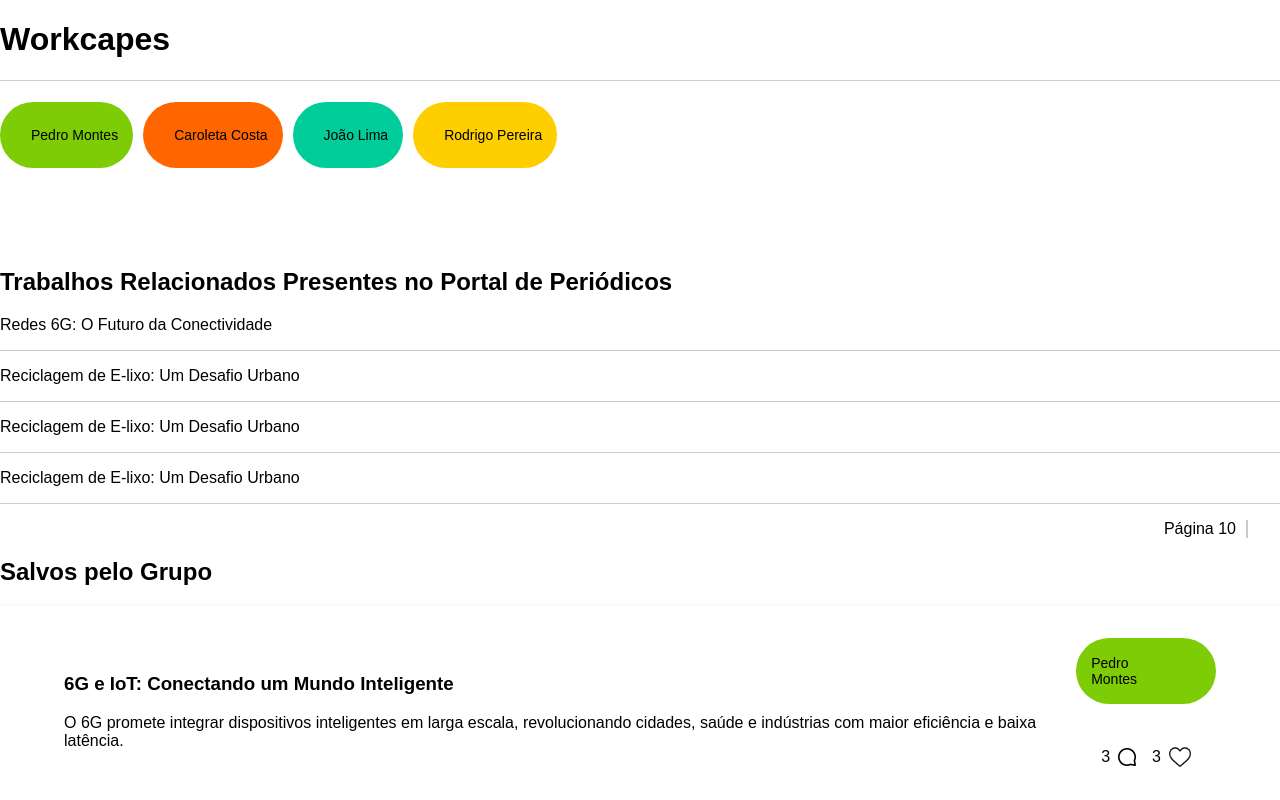
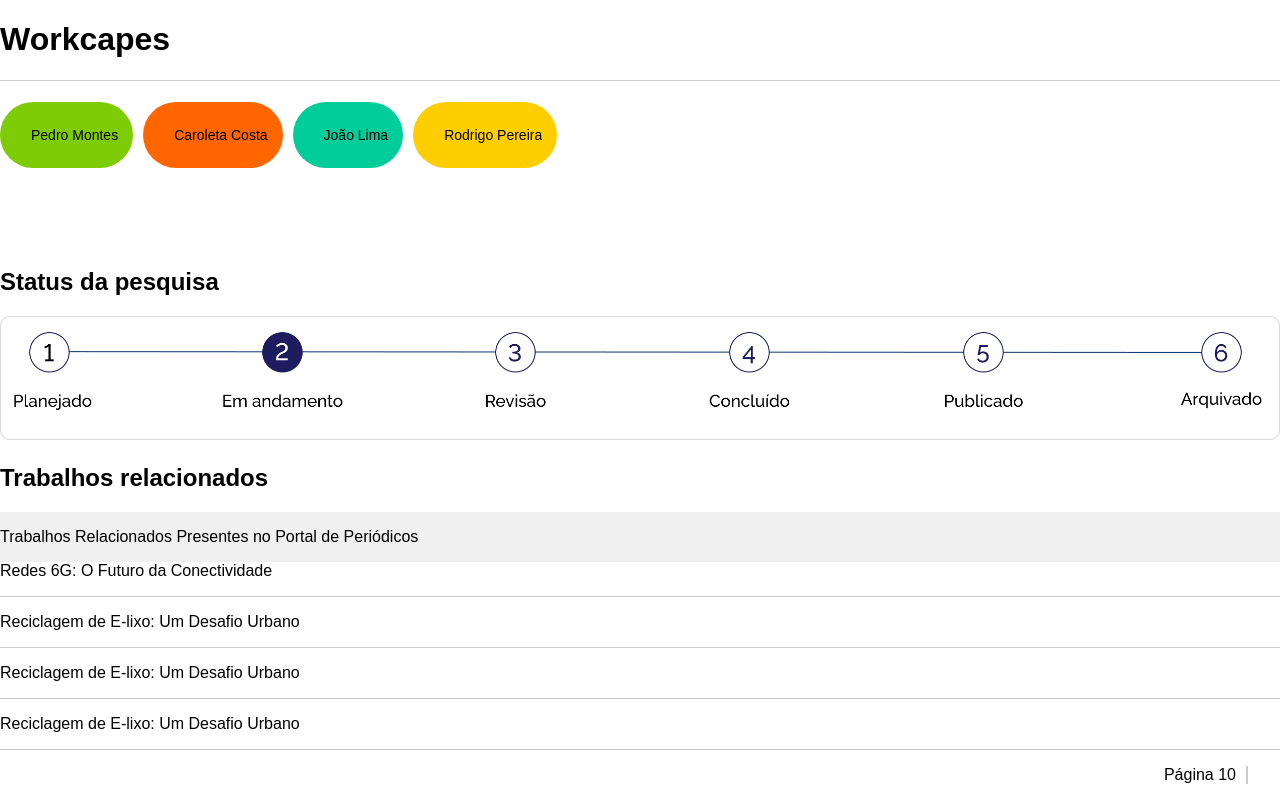
Before and after one commit to fernandesbarreto/capes-hacka, a React (Create React App) app in the folder capes/: page /researchgroup in a window 1280 px wide. Shown: the top 800 px of the page. Built offline with nearby package versions, Linux system fonts and the light colour scheme; a web font is replaced by a local one.

Commit message:
add work status

```diff
--- a/capes/src/components/ResearchGroup.js
+++ b/capes/src/components/ResearchGroup.js
@@ -4,6 +4,7 @@ import "../style/ResearchGroup.css";
 import commentIcon from "../assets/commenticon.png";
 import heartIcon from "../assets/hearticon.png";
 import SugestedWorks from "./SugestedWorks";
+import workStatus from "../assets/workstatus.png";
 
 const ResearchGroup = () => {
   const location = useLocation();
@@ -84,6 +85,7 @@ const ResearchGroup = () => {
           <h1>{description}</h1>
         </div>
 
+
         <div className="tags-container">
           {persons.map((person) => (
             <div key={person.id} className="tag" style={{ backgroundColor: colors[person.id % 4] }}>
@@ -93,6 +95,9 @@ const ResearchGroup = () => {
           ))}
         </div>
       </div>
+
+      <h2>Status da pesquisa</h2>
+      <img src={workStatus} alt="Status do trabalho" style={{ width: "100%", height: "auto" }} />
 
       <SugestedWorks />
 
--- a/capes/src/components/SugestedWorks.js
+++ b/capes/src/components/SugestedWorks.js
@@ -12,7 +12,16 @@ const SugestedWorks = () => {
     return (
         <div >
 
-            <h2>Trabalhos Relacionados Presentes no Portal de Periódicos</h2>
+            <h2>Trabalhos relacionados</h2>
+
+            <div style={{ display: "flex", alignItems: "center", justifyContent: "space-between", width: "100%", background: "#F0F0F0", paddingBottom: "16px",  paddingTop: "16px" }}>
+                <p style={{ margin: 0 }}> Trabalhos Relacionados Presentes no Portal de Periódicos </p>
+
+                <div style={{ width: "100px", display: "flex", justifyContent: "space-between" }}>
+                    <br-button circle icon="search"></br-button>
+                    <br-button circle icon="ellipsis-v"></br-button>
+                </div>
+            </div>
 
             {works.map((work) => (
                 <div key={work.id}>
```
Also changed, not shown: capes/src/assets/workstatus.png (added).
